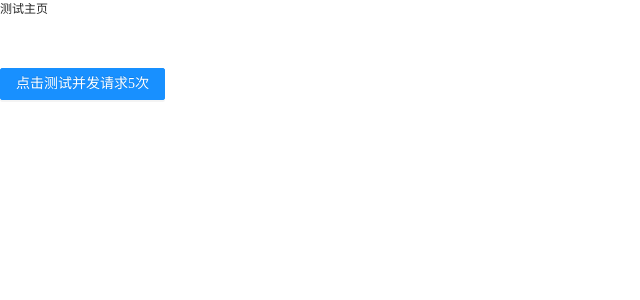
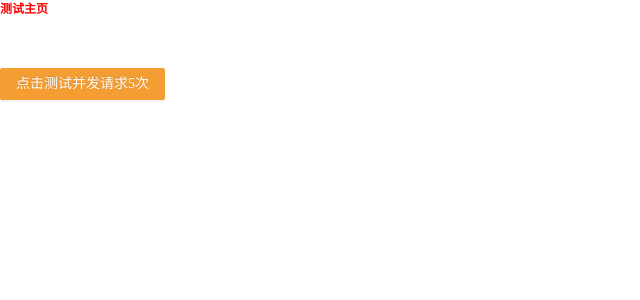
Before and after one commit to woodPeckerAnos/DingShareWeb, a React (Vite) app: page / in a window 1280 px wide. Shown: the top 300 px of the page, without its empty margins (0-640 px from the left). Built offline with nearby package versions, Linux system fonts and the light colour scheme.

Commit message:
从狗头中吸取主题色 ????

```diff
--- a/index.html
+++ b/index.html
@@ -1,10 +1,8 @@
 <!--
  * @Author: your name
  * @Date: 2021-05-06 20:50:41
- * @LastEditTime: 2021-05-10 17:44:29
- * @LastEditors: Please set LastEditors
- * @Description: In User Settings Edit
- * @FilePath: \dingshare-web\index.html
+ * @LastEditTime: 2021-05-10 22:29:22
+ * @Description: 叮当分享，叮当叮当叮叮当！
 -->
 <!DOCTYPE html>
 <html lang="en">
@@ -12,7 +10,7 @@
     <meta charset="UTF-8" />
     <link rel="icon" type="image/svg+xml" href="/src/assets/images/DingShareIcon.ico" />
     <meta name="keywords" content="DingShare,叮当,分享,叮当分享,steam分享,steam公共库,远程同乐">
-    <meta name="viewport" content="width=device-width, initial-scale=1.0" />
+    <meta name="viewport" content="width=device-width, initial-scale=1, maximum-scale=1, user-scalable=no">
     <title>Vite App</title>
   </head>
   <body>
--- a/login/index.html
+++ b/login/index.html
@@ -1,7 +1,7 @@
 <!--
  * @Author: your name
  * @Date: 2021-05-06 20:51:07
- * @LastEditTime: 2021-05-10 17:43:24
+ * @LastEditTime: 2021-05-10 22:29:33
  * @LastEditors: Please set LastEditors
  * @Description: 登录入口
 -->
@@ -11,7 +11,7 @@
     <meta charset="UTF-8">
     <link rel="icon" type="image/svg+xml" href="../src/assets/images/DingShareIcon.svg" />
     <meta name="keywords" content="DingShare,叮当,分享,叮当分享,steam分享,steam公共库,远程同乐">
-    <meta name="viewport" content="width=device-width, initial-scale=1.0">
+    <meta name="viewport" content="width=device-width, initial-scale=1, maximum-scale=1, user-scalable=no">
     <title>登录你的DingShare</title>
 </head>
 <body>
--- a/package.json
+++ b/package.json
@@ -10,6 +10,7 @@
     "@ant-design/icons": "^4.6.2",
     "@types/react-redux": "^7.1.16",
     "antd": "^4.15.4",
+    "less": "^4.1.1",
     "react": "^17.0.0",
     "react-dom": "^17.0.0",
     "react-redux": "^7.2.4",
--- a/src/App.tsx
+++ b/src/App.tsx
@@ -1,7 +1,7 @@
 /*
  * @Author: your name
  * @Date: 2021-05-08 18:45:07
- * @LastEditTime: 2021-05-10 17:54:20
+ * @LastEditTime: 2021-05-10 22:10:18
  * @LastEditors: Please set LastEditors
  * @Description: 主程序
  */
@@ -21,8 +21,6 @@ function App() {
   ;useEffect(
     () => {
       console.log('设备基础信息---->', device)
-      const _root = document.getElementsByTagName('html')[0]
-      console.log(_root.classList)
     },
     [device]
   )
--- a/src/assets/connect.css
+++ /dev/null
@@ -1,4 +0,0 @@
-/* 用于沟通js和样式表的关联css */
-html {
-    --themecolor: red;
-}
--- /dev/null
+++ b/src/assets/connect.ts
@@ -0,0 +1,20 @@
+/*
+ * @Author: your name
+ * @Date: 2021-05-08 18:45:07
+ * @LastEditTime: 2021-05-10 22:09:13
+ * @Description: 用于沟通js和样式表的关联文件
+ */
+import cssVars from './staticStyleConfig.json'
+
+interface cssVars {
+    [propertyName: string]: string;
+}
+
+(function(window) {
+    const _root = window.document.getElementsByTagName('html')[0]
+    Object.entries(cssVars as cssVars)
+        .forEach(([name, value]) => {
+            const varName = <string>`--${name}`
+            _root.style.setProperty(varName, value)
+        })
+})(window)
--- /dev/null
+++ b/src/assets/staticStyleConfig.json
@@ -0,0 +1,3 @@
+{
+    "themecolor": "red"
+}
--- /dev/null
+++ b/src/assets/styles/antd.themes.less
@@ -0,0 +1,43 @@
+
+// bug need fix: vite 不支持less的 '~' 引入， 需要去除 '~'
+@import 'antd/lib/style/themes/default.less';
+@import 'antd/dist/antd.less'; // 引入官方提供的 less 样式入口文件
+
+@primary-color: /* #1890ff */rgb(244, 157, 51); // 全局主色
+/*
+  深色 : rgb(232, 135, 30)
+  浅色 : rgb(251, 218, 108)
+  重色 : rgb(157, 72, 10)
+
+  绿色 : rgb(170, 236, 77)
+
+  重黑色 : rgb(77, 27, 27)
+  浅黑色 : rgb(123, 123, 109)
+
+  淡米色 : rgb(255, 254, 209)
+*/
+
+@link-color: #1890ff; // 链接色
+
+@success-color: #52c41a; // 成功色
+
+@warning-color: #faad14; // 警告色
+
+@error-color: #f5222d; // 错误色
+
+@font-size-base: 14px; // 主字号
+
+@heading-color: rgba(0, 0, 0, 0.85); // 标题色
+
+@text-color: rgba(0, 0, 0, 0.65); // 主文本色
+
+@text-color-secondary: rgba(0, 0, 0, 0.45); // 次文本色
+
+@disabled-color: rgba(0, 0, 0, 0.25); // 失效色
+
+@border-radius-base: 2px; // 组件/浮层圆角
+
+@border-color-base: #d9d9d9; // 边框色
+
+@box-shadow-base: 0 3px 6px -4px rgba(0, 0, 0, 0.12), 0 6px 16px 0 rgba(0, 0, 0, 0.08),
+  0 9px 28px 8px rgba(0, 0, 0, 0.05); // 浮层阴影
--- a/src/assets/styles/index.scss
+++ b/src/assets/styles/index.scss
@@ -3,8 +3,9 @@
 @import './variables';
 @import './global';
 
-继承css变量的用例
-.test-theme-var {
-    color: var(--themecolor);
-    font-weight: bold;
+.App {
+    span.test-theme-var {
+        color: var(--themecolor);
+        font-weight: bold;
+    }
 }
--- a/vite.config.ts
+++ b/vite.config.ts
@@ -1,7 +1,7 @@
 /*
  * @Author: your name
  * @Date: 2021-05-06 20:50:38
- * @LastEditTime: 2021-05-10 14:34:32
+ * @LastEditTime: 2021-05-10 22:46:33
  * @LastEditors: Please set LastEditors
  * @Description: Vite Configs
  */
@@ -27,7 +27,7 @@ export default {
         'utils': path.resolve(__dirname, 'src', 'utils'),
         'commonDefines': path.resolve(__dirname, 'src', 'defines', 'common'),
         'defines':  path.resolve(__dirname, 'src', 'defines'),
-        'UI': path.resolve(__dirname, 'src', 'UI')
+        'UI': path.resolve(__dirname, 'src', 'UI'),
       }
     },
     build: {
@@ -37,6 +37,14 @@ export default {
           login: resolve(__dirname, 'login', 'index.html')
         }
       }
+    },
+    css: {
+      preprocessorOptions: {
+        // 自定义antd样式主题, 生效js 以实现主题混入覆盖
+        less: {
+          javascriptEnabled: true
+        }
+      }
     }
   })
 }
```
Also changed, not shown: src/components/LoadingLayer.tsx (+3 -8 lines), src/main.tsx (+5 -6 lines), 1 other file (tests, documents, lock files or other folders).
